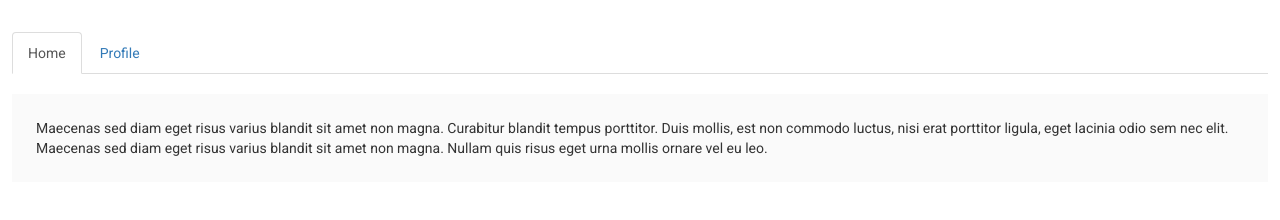
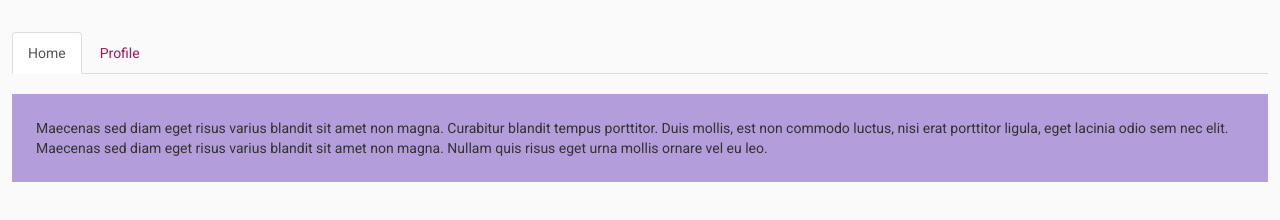
Before and after one commit to trixpama/iat381, a plain HTML site: page index.html in a window 1280 px wide. Drawn offline with Linux system fonts and the light colour scheme.

Commit message:
Lab 1 Challenge Styling

```diff
--- a/index.html
+++ b/index.html
@@ -17,15 +17,21 @@
 	      body {
 	    	    font-family: 'Roboto';
 		       	font-color: #333333;
+		       	background-color: #fafafa;
 
 		       }
+		   a:link {
+		   		color: #ad1457;
+
+		   }
 		   div {
 		      	padding: 12px;
 		       }
 
 		    .tab-content{
 
-		    	background-color: #fafafa;
+		    	background-color: #b39ddb;
+		    	font-color: #ffffff;
 
 		    }
 
```
